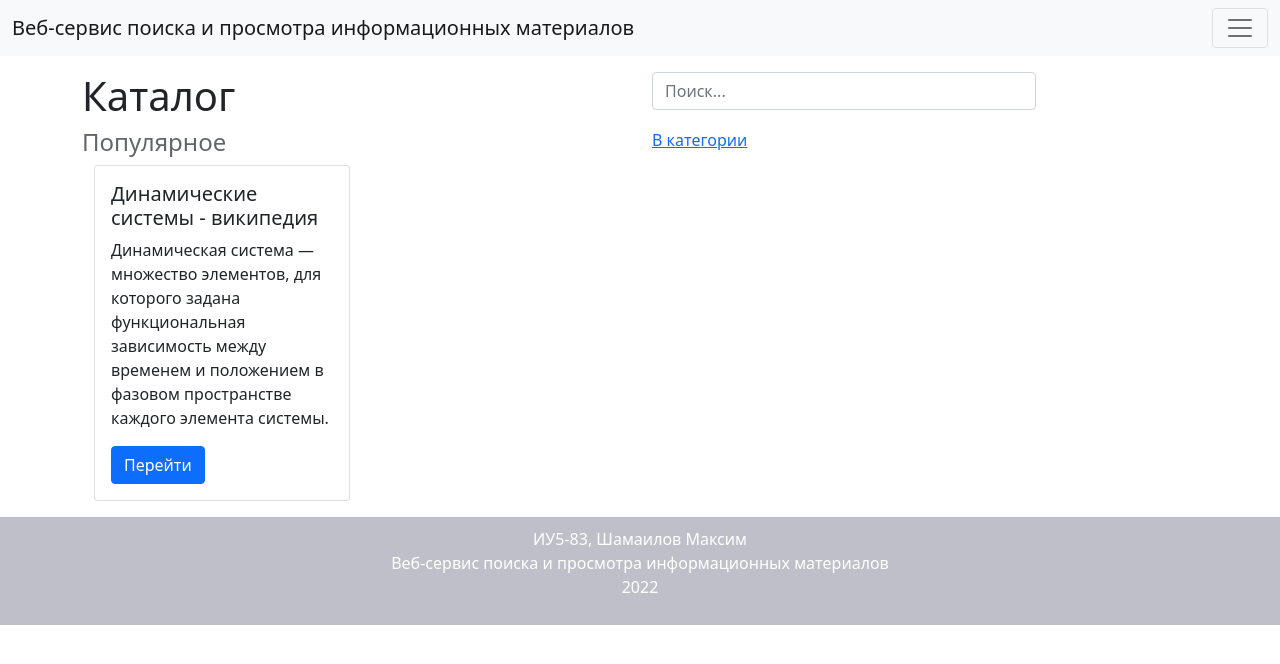
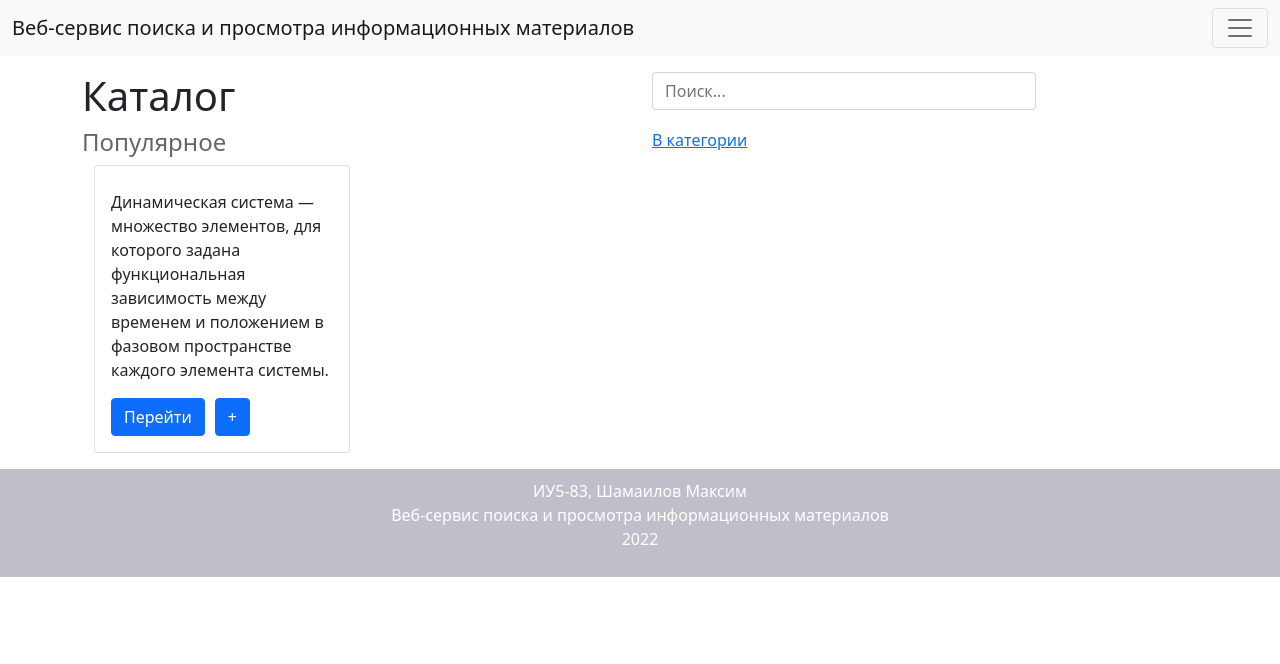
Before and after one commit to ShamailovMax/online-reader-client, a React (Create React App) app: page / in a window 1280 px wide. Shown: the top 664 px of the page. Built offline with nearby package versions, Linux system fonts and the light colour scheme.

Commit message:
category card problem fixing

```diff
--- a/package.json
+++ b/package.json
@@ -6,6 +6,7 @@
     "@testing-library/jest-dom": "^5.16.4",
     "@testing-library/react": "^13.1.1",
     "@testing-library/user-event": "^13.5.0",
+    "axios": "^0.27.2",
     "bootstrap": "^5.1.3",
     "query-string": "^7.1.1",
     "react": "^18.1.0",
--- a/src/components/CardList/CardList.js
+++ b/src/components/CardList/CardList.js
@@ -1,7 +1,8 @@
-import React, { useState } from "react";
+import React, { useEffect, useState } from "react";
 import { Container, Card, Button } from "react-bootstrap";
 // import { CardItem } from "./CardItem/CardItem";
 import style from "./CardList.module.css";
+import axios from "axios";
 
 export const CardList = () => {
   // const [name, setName] = useState("");
@@ -18,13 +19,31 @@ export const CardList = () => {
   //     },
   //   });
 
+  // const axiosInstance = axios.create({
+  //   baseUrl: "http://localhost:5000/get_page",
+  //   headers: {
+  //     "Access-Control-Allow-Origin": "*",
+  //     "Content-Type": "application/json",
+  //   },
+  // });
+
+  // const [book, setBook] = useState(null);
+
+  // useEffect(() => {
+  //   axios.get("http://localhost:5000/books").then((res) => {
+  //     setBook(res.data);
+  //   });
+  // });
+
+  // console.log(book);
+
   return (
     <Container className={style.cardList}>
       <Card
         style={{ width: "16rem", marginBottom: "1rem", marginRight: ".5rem" }}
       >
         <Card.Body>
-          <Card.Title>Динамические системы - википедия</Card.Title>
+          <Card.Title></Card.Title>
           <Card.Text>
             Динамическая система — множество элементов, для которого задана
             функциональная зависимость между временем и положением в фазовом
@@ -34,6 +53,7 @@ export const CardList = () => {
             <Button href="/book?name=Book 2" variant="primary">
               Перейти
             </Button>
+            <Button className={style.addBtn}>+</Button>
           </div>
         </Card.Body>
       </Card>
--- a/src/components/CardList/CardList.module.css
+++ b/src/components/CardList/CardList.module.css
@@ -1,3 +1,14 @@
 .cardList {
   display: flex;
 }
+.addBtn {
+  background-color: #fff;
+  color: rgb(111, 111, 111);
+  border: none;
+  margin-left: 10px;
+  border-radius: 50px;
+}
+.addBtn:hover {
+  color: rgb(105, 105, 105);
+  background-color: rgb(219, 219, 219);
+}
--- a/src/components/Category/Category.js
+++ /dev/null
@@ -1,13 +0,0 @@
-import React from "react";
-import { Button, Card, Container } from "react-bootstrap";
-import style from "./Category.module.css";
-
-export const Category = (props) => {
-  return (
-    <Card className={style.categoryCard}>
-      <Card.Body>
-        <Card.Title>{props.categoryTitleText}</Card.Title>
-      </Card.Body>
-    </Card>
-  );
-};
--- a/src/components/Category/Category.module.css
+++ b/src/components/Category/Category.module.css
@@ -20,3 +20,6 @@
   color: rgb(255, 255, 255);
   box-shadow: 0px 0px 20px 4px rgba(0, 0, 0, 0.2);
 }
+.categoryCard:active {
+  box-shadow: none;
+}
--- /dev/null
+++ b/src/components/Category/FreeCategory.js
@@ -0,0 +1,27 @@
+import React, { useState, useEffect } from "react";
+import { Button, Card, Container } from "react-bootstrap";
+import { useNavigate } from "react-router-dom";
+import style from "./Category.module.css";
+
+export const FreeCategory = () => {
+  const navigate = useNavigate()
+
+  const [categoryName, setCategoryName] = useState("");
+  useEffect(() => {
+    fetch("http://localhost:5000/book?category=Бесплатно", { method: "get" })
+      .then((res) => res.json())
+      .then((data) => setCategoryName(data.category));
+  });
+
+  return (
+    <>
+      <Card className={style.categoryCard}>
+        <Card.Body onClick={() => {navigate('/free')}}>
+          <Card.Title>
+            Бесплатно
+          </Card.Title>
+        </Card.Body>
+      </Card>
+    </>
+  );
+};
--- a/src/pages/Categories.js
+++ b/src/pages/Categories.js
@@ -1,24 +1,35 @@
-import React from "react";
+import React, { useEffect, useState } from "react";
 import { Col, Container, Row } from "react-bootstrap";
-import { Category } from "../components/Category/Category";
+import { FreeCategory } from "../components/Category/FreeCategory";
 import { categoriesData } from "../data/categoriesData";
 
 export const Categories = () => {
+  // const [categories, setCategories] = useState("");
+  // useEffect(() => {
+  //   fetch("http://localhost:5000/book?category=cat", { method: "get" })
+  //     .then((res) => res.json())
+  //     .then((data) => setCategories(data.category));
+  // });
+
   return (
     <>
       <Container>
         <h1>Категории</h1>
         <Row>
           <Col>
-            {categoriesData.map((category) => (
+            {/* {categoriesData.map((category) => (
               <Category
                 key={category.id}
                 categoryTitleText={category.categoryTitleText}
               />
-            ))}
+            ))} */}
+            <FreeCategory />
           </Col>
-          <Col xs={8} style={{ fontSize: '20px', width: '40vw' }}>
-            <p>Здесь Вы можете выбрать категорию, которая наиболее по душе. Для этого кликните по одной из категорий</p>
+          <Col xs={8} style={{ fontSize: "20px", width: "40vw" }}>
+            <p>
+              Здесь Вы можете выбрать категорию, которая наиболее по душе. Для
+              этого кликните по одной из категорий
+            </p>
           </Col>
         </Row>
       </Container>
```
Also changed, not shown: 1 other file (tests, documents, lock files or other folders).
